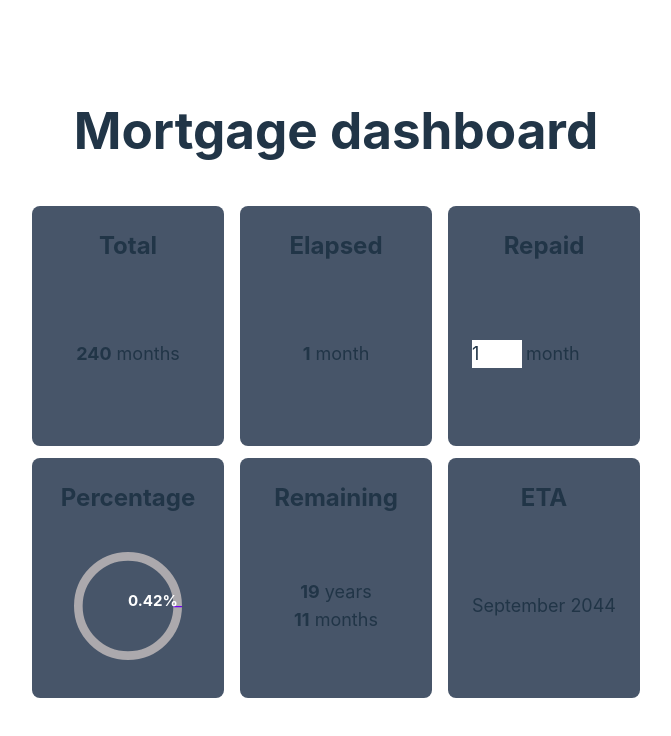
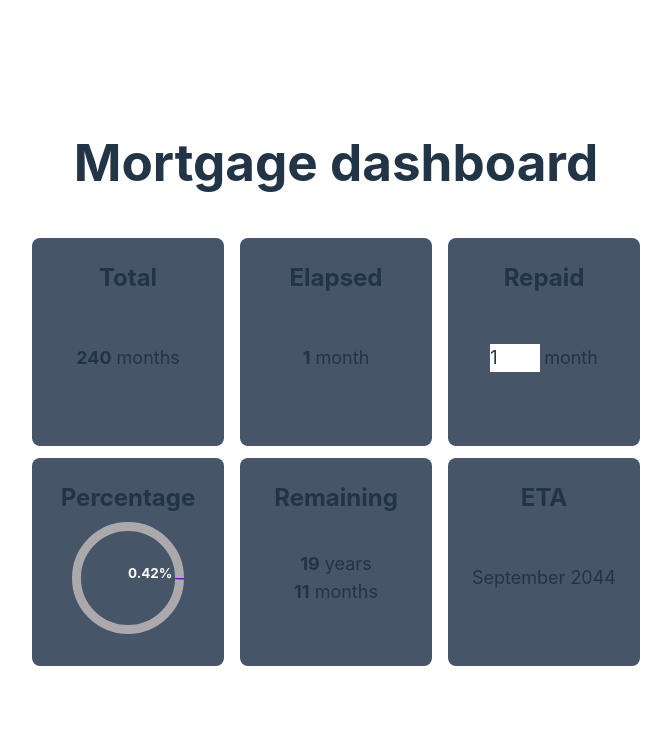
Before and after one commit to nicolasgasco/mortgage_dashboard, a React (Vite) app in the folder app/: page / in a window 1280 px wide. Shown: the top 736 px of the page, without its empty margins (304-975 px from the left). Built offline with nearby package versions, Linux system fonts and the light colour scheme.

Commit message:
Improve styles

```diff
--- a/app/src/App.tsx
+++ b/app/src/App.tsx
@@ -87,9 +87,7 @@ function App() {
           </p>
         </Tile>
         <Tile title="Percentage">
-          <div className="w-9/12 mx-auto">
-            <ProgressDonut repaidPercentage={repaidPercentage} />
-          </div>
+          <ProgressDonut className="w-28" repaidPercentage={repaidPercentage} />
         </Tile>
         <Tile title="Remaining">
           <p>
--- a/app/src/components/ProgressDonut.tsx
+++ b/app/src/components/ProgressDonut.tsx
@@ -2,10 +2,12 @@ import { CircularProgressbar } from "react-circular-progressbar";
 
 interface ProgressDonutProps {
   repaidPercentage: number;
+  className?: string;
 }
 
-export const ProgressDonut = ({ repaidPercentage }: ProgressDonutProps): JSX.Element => {
+export const ProgressDonut = ({ className, repaidPercentage }: ProgressDonutProps): JSX.Element => {
   return (
+    <div className={className}>
       <CircularProgressbar
         value={repaidPercentage}
         maxValue={100}
@@ -40,11 +42,12 @@ export const ProgressDonut = ({ repaidPercentage }: ProgressDonutProps): JSX.Ele
             // Text color
             fill: "#ffffff",
             // Text size
-          fontSize: "14px",
+            fontSize: "12px",
             fontWeight: "bold",
           },
           // Customize background - only used when the `background` prop is true
         }}
       />
+    </div>
   )
 }
--- a/app/src/components/Tile.tsx
+++ b/app/src/components/Tile.tsx
@@ -5,14 +5,12 @@ interface TileProps extends React.PropsWithChildren {
 
 export const Tile = ({ children, title }: TileProps) => {
   return (
-    <div className="w-48 max-w-48 h-60 max-h-60 py-6 px-6 rounded-lg bg-slate-600">
-      <div className="flex flex-col justify-center h-full relative">
-        <p className="text-2xl font-bold absolute top-0 left-2/4" style={{
-          transform: 'translateX(-50%)'
-        }}>
+    <div className="w-48 max-w-48 h-52 max-h-52 py-6 px-6 rounded-lg bg-slate-600">
+      <div className="flex flex-col justify-center items-center h-full relative">
+        <h2 className="text-2xl font-bold mb-auto">
           {title}
-        </p>
-        <div className="mt-14 text-lg">
+        </h2>
+        <div className="text-lg mb-auto">
           {children}
         </div>
       </div>
```
Lines whose indentation alone changed are shown as unchanged.
